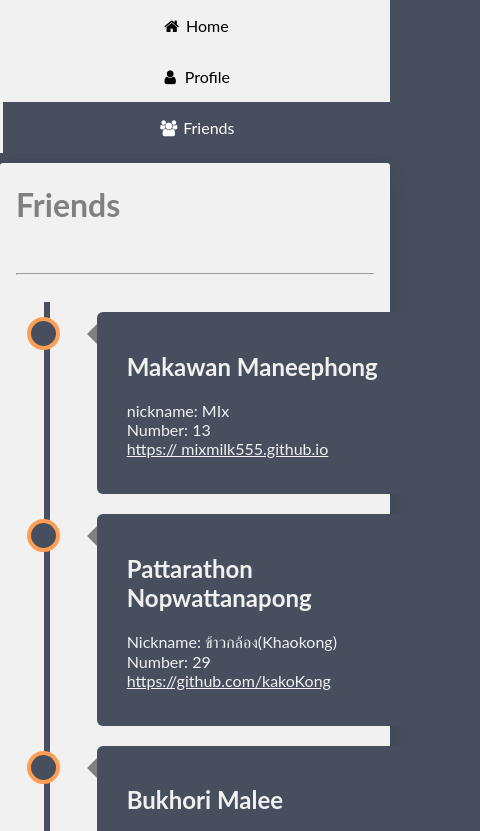
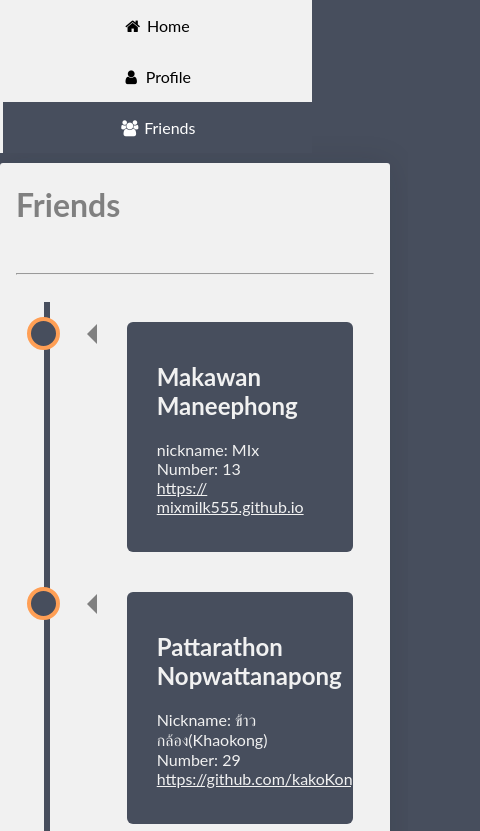
Before and after one commit to sthaweechat/sthaweechat.github.io, a plain HTML site: page friends.html in a window 390 px wide. Shown: the top 831 px of the page, 480 px wide, since content can reach past the window. Drawn offline with Linux system fonts and the light colour scheme.

Commit message:
CodeCamp # 6
Suriya Thaweechat

Homework #1

fix ui content

```diff
--- a/assets/css/style.css
+++ b/assets/css/style.css
@@ -72,7 +72,7 @@ div.main {
     background-color: #f1f1f1;
     margin-left: 170px;
     padding: 1px 16px;
-    /*height: 1000px;*/
+    min-height: 1000px;
     color: gray;
 }
 
@@ -174,12 +174,15 @@ div.main {
 
 @media screen and (max-width: 700px) {
     .sidebar {
-        width: 100%;
+        width: 80%;
         height: auto;
         position: relative;
     }
     .sidebar a {float: left;}
     div.main {margin-left: 0; margin-top: 10px}
+    .content{
+        margin: 10px 30px 10px 30px;
+    }
 }
 
 /* Media queries - Responsive timeline on screens less than 600px wide */
@@ -191,7 +194,7 @@ div.main {
 
     /* Full-width containers */
     .timeline .container {
-        width: 100%;
+        width: 80%;
         padding-left: 70px;
         padding-right: 25px;
     }
```
